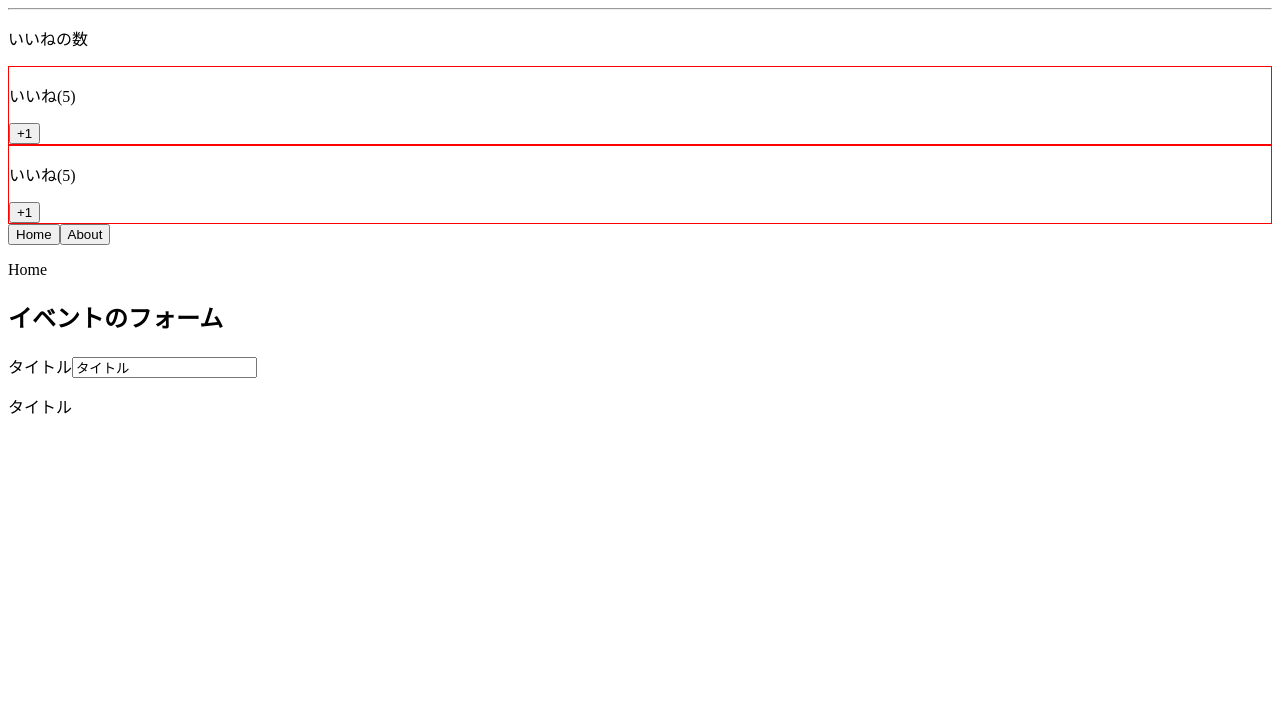
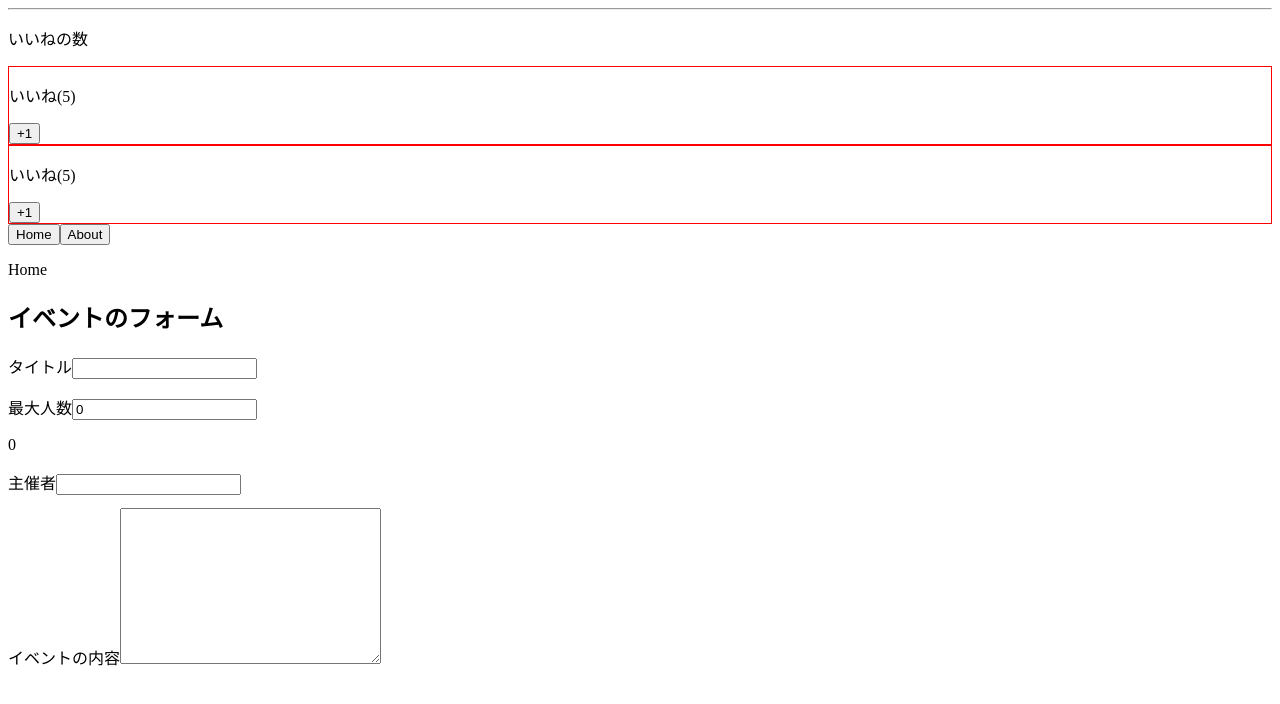
Before and after one commit to t-tazy/udemy-vuejs, a Vue app: page / in a window 1280 px wide. Shown: the top 704 px of the page. Built offline with nearby package versions, Linux system fonts and the light colour scheme.

Commit message:
v-modelの修飾子

```diff
--- a/src/App.vue
+++ b/src/App.vue
@@ -15,6 +15,18 @@
       <label for="title">タイトル</label>
       <input id="title" type="text" v-model.lazy="eventData.title">
       <p>{{ eventData.title }}</p>
+
+      <label for="maxNumber">最大人数</label>
+      <input id="maxNumber" type="number" v-model.number="eventData.maxNumber">
+      <p>{{ eventData.maxNumber }}</p>
+
+      <label for="host">主催者</label>
+      <input id="host" type="text" v-model.trim="eventData.host">
+      <pre>{{ eventData.host }}</pre>
+
+      <label for="detail">イベントの内容</label>
+      <textarea id="detail" cols="30" rows="10" v-model="eventData.detail"></textarea>
+      <pre>{{ eventData.detail }}</pre>
     </div>
   </div>
 </template>
@@ -30,7 +42,10 @@ export default {
       number: 10,
       currentComponent: "Home",
       eventData: {
-        title: "タイトル"
+        title: "",
+        maxNumber: 0,
+        host: "",
+        detail: ""
       }
     };
   },
```
